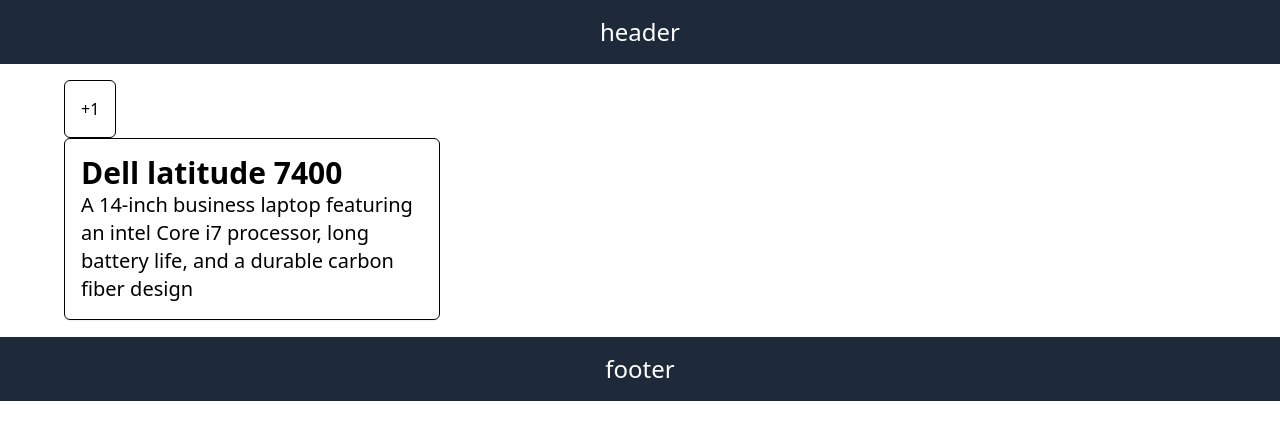
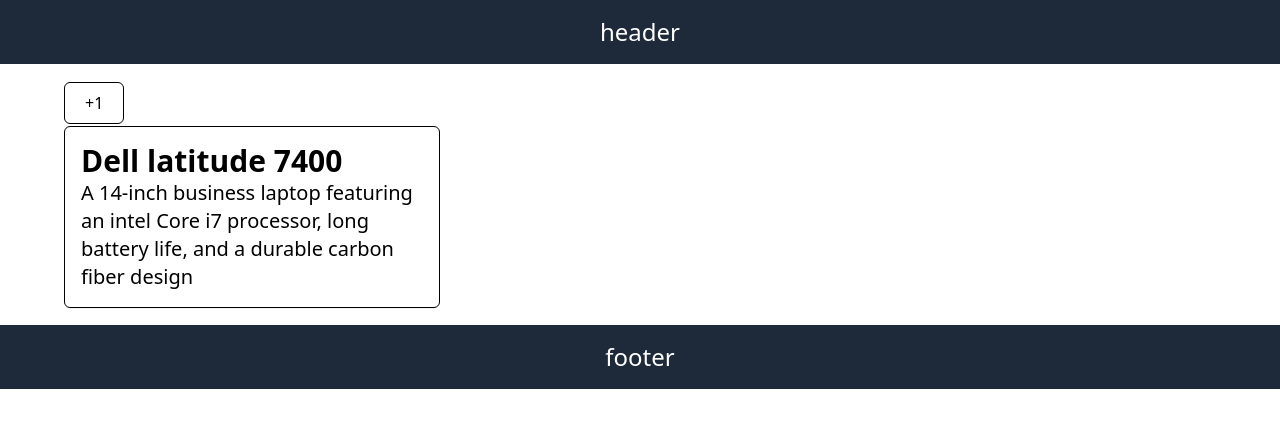
Before and after one commit to mohammadmohammadi785-crypto/New_Next_app_in_august_13_2026, a Next.js app: page /product in a window 1280 px wide. Shown: the top 440 px of the page. Built offline with nearby package versions, Linux system fonts and the light colour scheme.

Commit message:
Changes added

```diff
--- a/src/app/(root)/product/[product_id]/page.tsx
+++ b/src/app/(root)/product/[product_id]/page.tsx
@@ -1,4 +1,4 @@
-import { listPriducts } from "@/db/product";
+import { listProducts } from "@/db/product";
 import { Metadata } from "next";
 import { notFound } from "next/navigation";
 import React from "react";
@@ -13,7 +13,7 @@
   params: Promise<{ product_id: number }>;
 }) {
   const productId = (await params).product_id;
-  const foundProduct = listPriducts.find((p) => p.id == productId);
+  const foundProduct = listProducts.find((p) => p.id == productId);
   if (!foundProduct) return notFound();
   return (
     <div className="w-full border max-w-6xl rounded-md mx-auto my-12 gap-2 p-3 grid grid-cols-3">
--- a/src/components/Counter.tsx
+++ b/src/components/Counter.tsx
@@ -1,11 +1,19 @@
 import React from "react";
 
-export default function Counter({ setValue }: { setValue: any }) {
+export default function Counter({
+  setValue,
+  lenght,
+}: {
+  setValue: any;
+  lenght: number;
+}) {
   return (
     <div>
       <button
-        className="p-4 border rounded-md"
-        onClick={() => setValue((prev: number) => prev + 1)}
+        className="py-2 px-5 my-0.5 border rounded-md"
+        onClick={() =>
+          setValue((prev: number) => (prev < lenght ? prev + 1 : (prev = 1)))
+        }
       >
         +1
       </button>
--- a/src/components/List_Prosucts.tsx
+++ b/src/components/List_Prosucts.tsx
@@ -1,3 +1,4 @@
+"use client";
 import React, { useState } from "react";
 import { listProducts } from "@/db/product";
 import { singleProduct } from "@/types/product.type";
@@ -7,7 +8,7 @@
   const [value, setValue] = useState(1);
   return (
     <div>
-      <Counter setValue={setValue} />
+      <Counter lenght={listProducts.length} setValue={setValue} />
       <div className="grid md:grid-cols-3 gap-3 grid-cols-1">
         {listProducts.slice(0, value).map((pro: singleProduct) => {
           return <ProductCard key={pro.id} product={pro} />;
```
